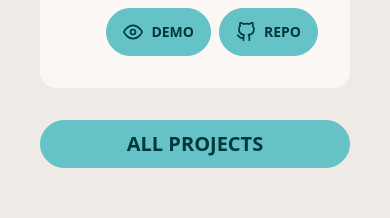
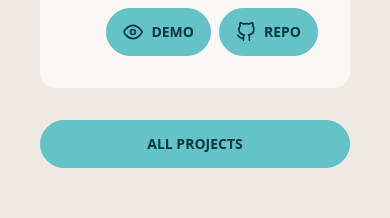
Before and after one commit to knownasnaffy/knownasnaffy, a Next.js app in the folder website/: page / in a window 390 px wide. Shown: the part 1860-2078 px from the top of the page. Built offline with nearby package versions, Linux system fonts and the light colour scheme.

Commit message:
Fix large text on small screen

```diff
--- a/website/components/Projects.tsx
+++ b/website/components/Projects.tsx
@@ -28,7 +28,7 @@ export function Projects() {
             demoUrl='https://naffydharni.tk'
             repo='naffydharni006/naffydharni006/blob/main/website'
           />
-          <a className='btn btn-primary col-span-1 self-center hover:shadow-md transition-shadow duration-300 z-0 md:h-full text-xl'>
+          <a className='btn btn-primary col-span-1 self-center hover:shadow-md transition-shadow duration-300 z-0 md:h-full md:text-xl'>
             All Projects
           </a>
         </div>
```
